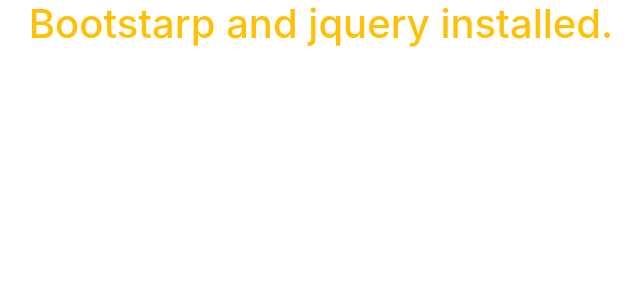
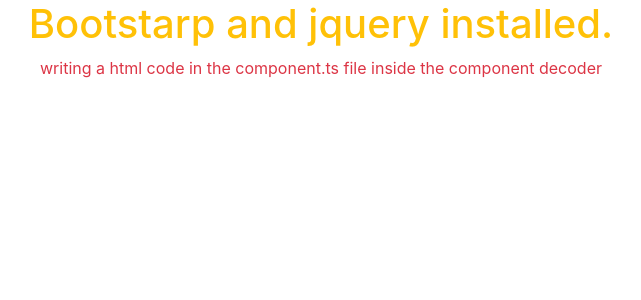
Before and after one commit to chhetrijanuka/learnAngular, an Angular app in the folder ngApp/: page / in a window 1280 px wide. Shown: the top 300 px of the page, without its empty margins (319-960 px from the left). Built offline with nearby package versions, Linux system fonts and the light colour scheme.

Commit message:
inline template example

```diff
--- a/ngApp/src/app/app.component.html
+++ b/ngApp/src/app/app.component.html
@@ -1,3 +1,2 @@
-<h1 class="text-center text-warning"> Bootstarp and jquery installed.</h1>
 
 <router-outlet></router-outlet>
--- a/ngApp/src/app/app.component.ts
+++ b/ngApp/src/app/app.component.ts
@@ -2,7 +2,10 @@
 
 @Component({
   selector: 'app-root',
-  templateUrl: './app.component.html',
+  template: `
+  <h1 class="text-center text-warning"> Bootstarp and jquery installed.</h1>
+  <p class="text-center text-danger">writing a html code in the component.ts file inside the component decoder </p>
+  `,
   styleUrls: ['./app.component.css']
 })
 export class AppComponent {
```
